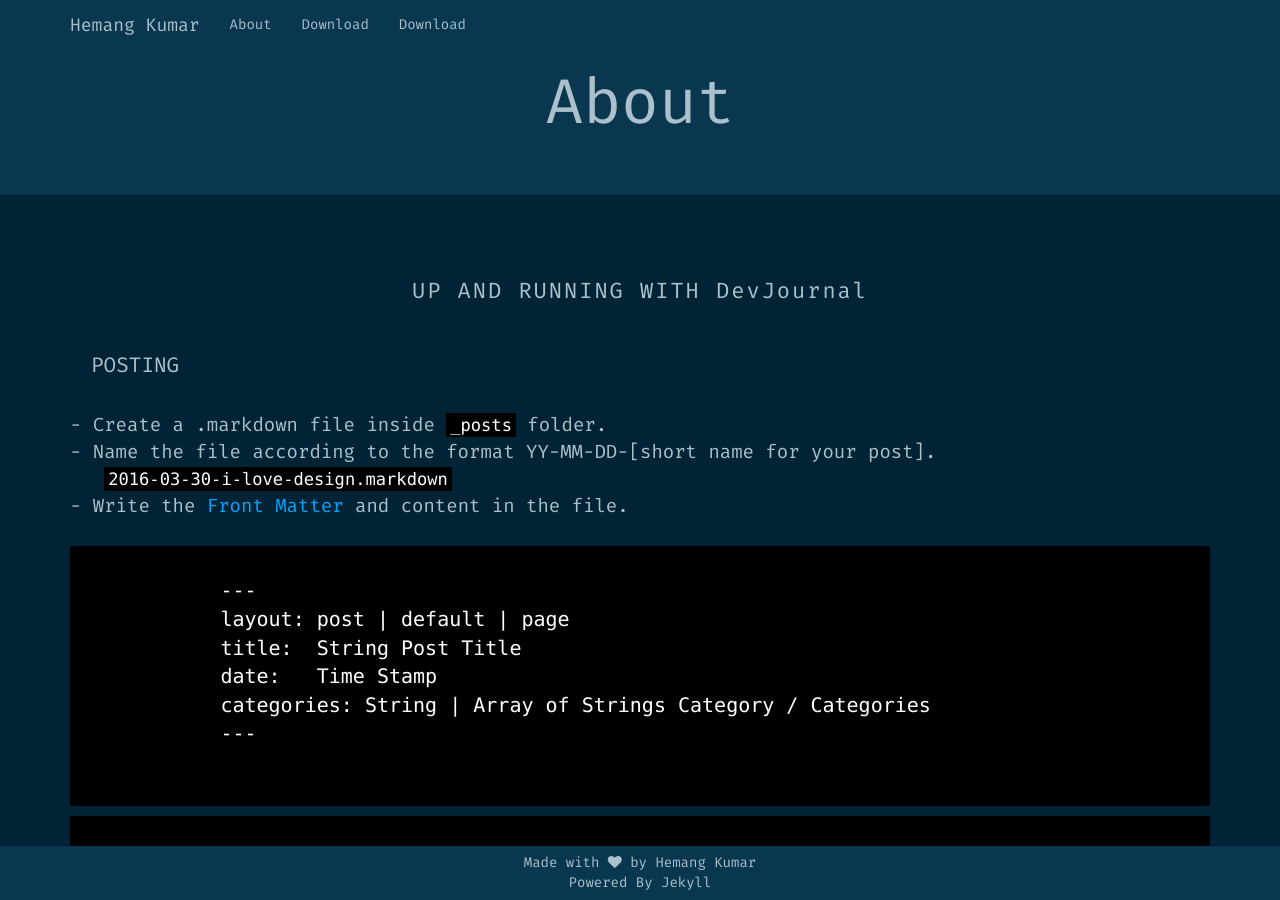
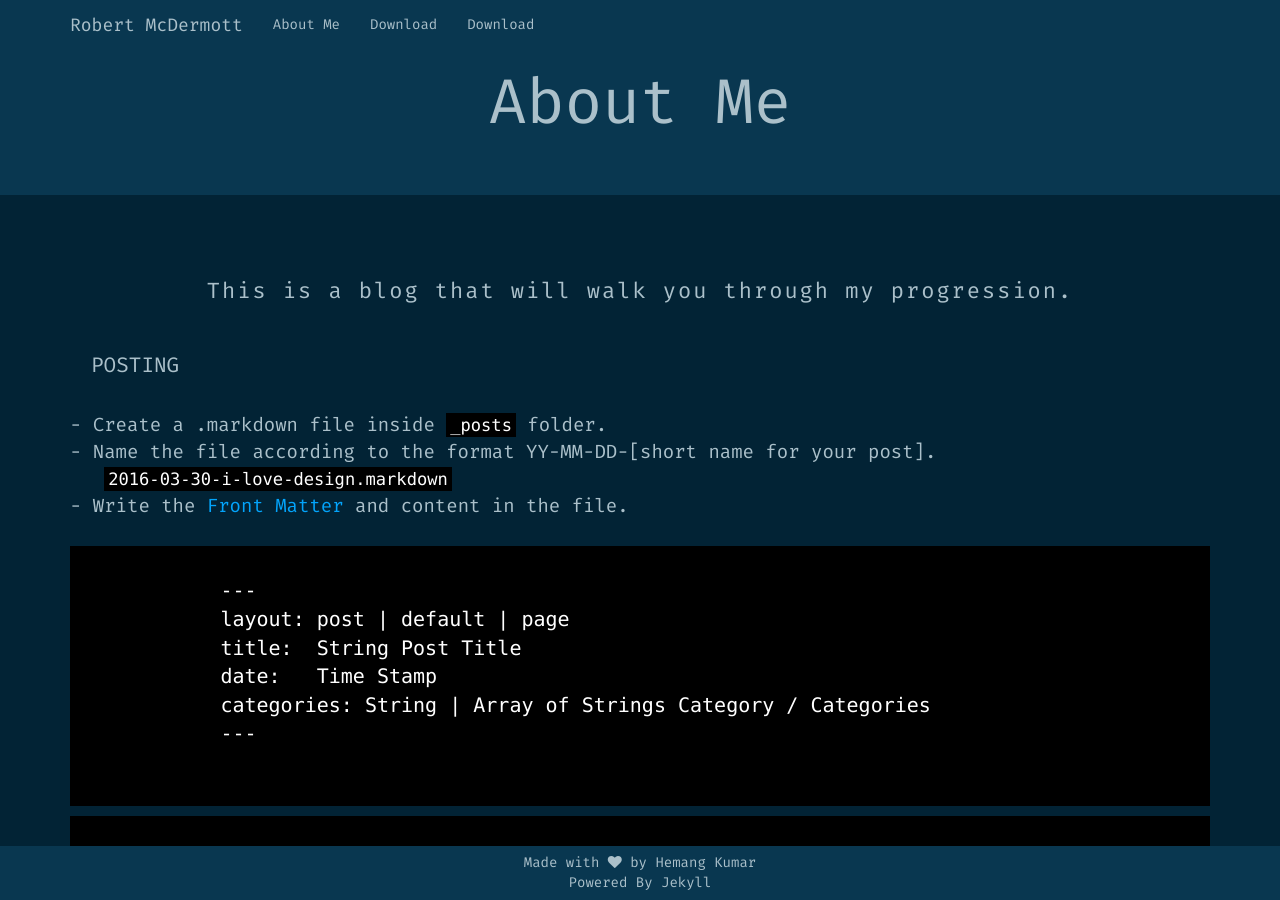
Before and after one commit to xSpiralx/xSpiralx.github.io, a Jekyll site: the page built from about.md, in a window 1280 px wide and 900 px high. Built offline with Jekyll 4.4.1, drawn with Linux system fonts in a browser that asks for light colours; nearby versions of some CDN libraries; some web fonts are replaced.

Commit message:
Updated webpage

```diff
--- a/_config.yml
+++ b/_config.yml
@@ -6,18 +6,18 @@
 # 'jekyll serve'. If you change this file, please restart the server process.
 
 # Site settings
-title: Hemang Kumar
-email: hemangsk@gmail.com
+title: Robert McDermott
+email: robert.mcd@live.com
 
 #write html inside the double quotes to display in jumbotron
-description: "<h3>Hello, world!</h3><h1>DevJournal</h1><h3>Awesome Jekyll Theme for Developers!</h3>Hope you like it!"
+description: "<h3>Hello, world!</h3><h1>My steps to achieving my dreams.</h1><h3>Test</h3>Test"
 
 
 
 baseurl: "" # the subpath of your site, e.g. /blog
 url: "http://yourdomain.com" # the base hostname & protocol for your site
-twitter_username: jekyllrb
-github_username:  jekyll
+twitter_username: robert11295
+github_username:  robert11295
 
 # Build settings
 markdown: kramdown
--- a/about.md
+++ b/about.md
@@ -1,10 +1,10 @@
 ---
 layout: page
-title: About
+title: About Me
 permalink: /about/
 ---
 <div class="man-title">
-  UP AND RUNNING WITH DevJournal
+  This is a blog that will walk you through my progression.
 </div>
 <div class="manual manual-title">
   Posting
```
